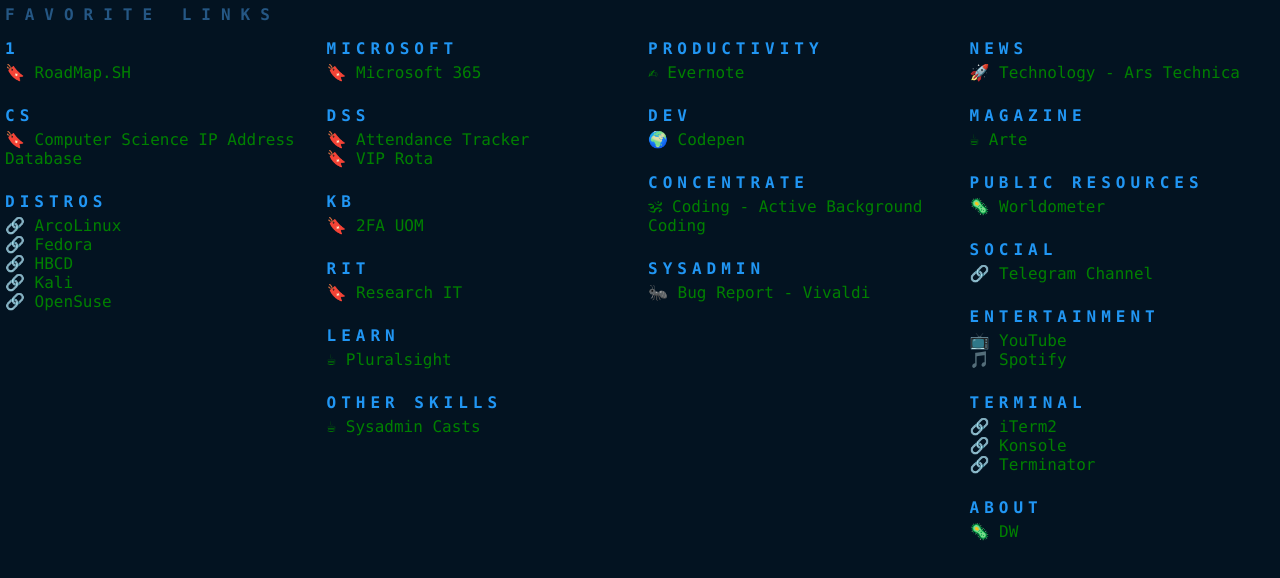
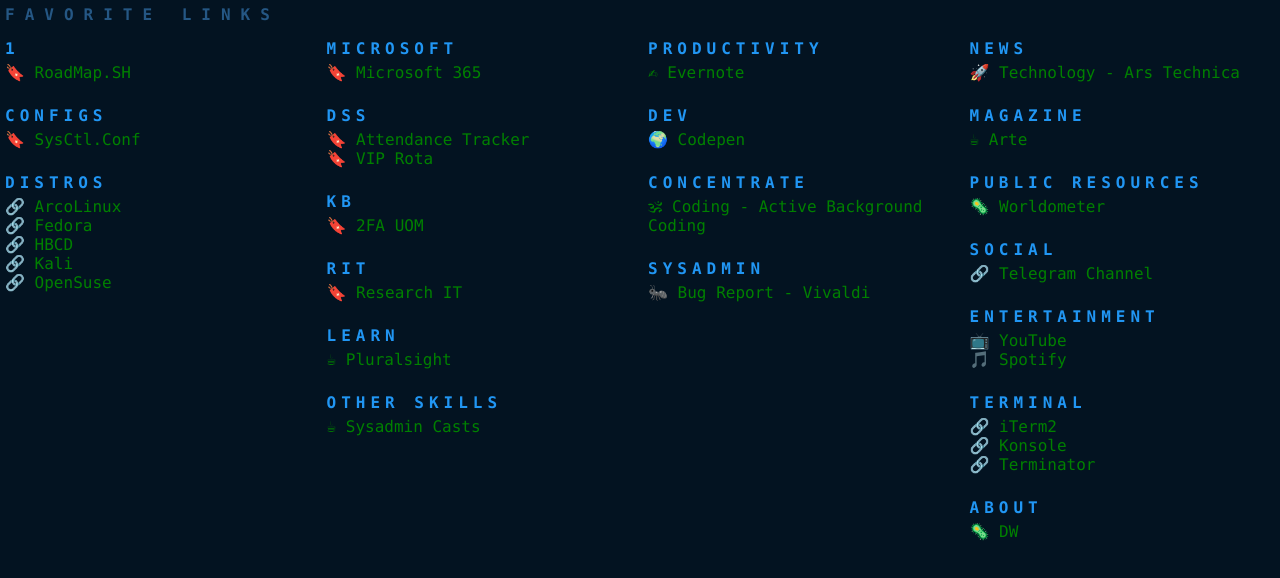
Before and after one commit to iCra5h/F-ckingLocalhost, a plain HTML site: page index.html in a window 1280 px wide. Drawn offline with Linux system fonts and the light colour scheme.

Commit message:
Update index.html

```diff
--- a/index.html
+++ b/index.html
@@ -18,8 +18,8 @@
       <p><a href="https://roadmap.sh/" style="">&#128278; RoadMap.SH</a></p>
       <br />
 
-      <h3>CS</h3>
-      <p><a href="https://voltaire.cs.man.ac.uk/login/">&#128278; Computer Science IP Address Database</a></p>
+      <h3>Configs</h3>
+      <p><a href="/sysctl.conf">&#128278; SysCtl.Conf</a></p>
       <br />
 
       <h3>Distros</h3>
```
